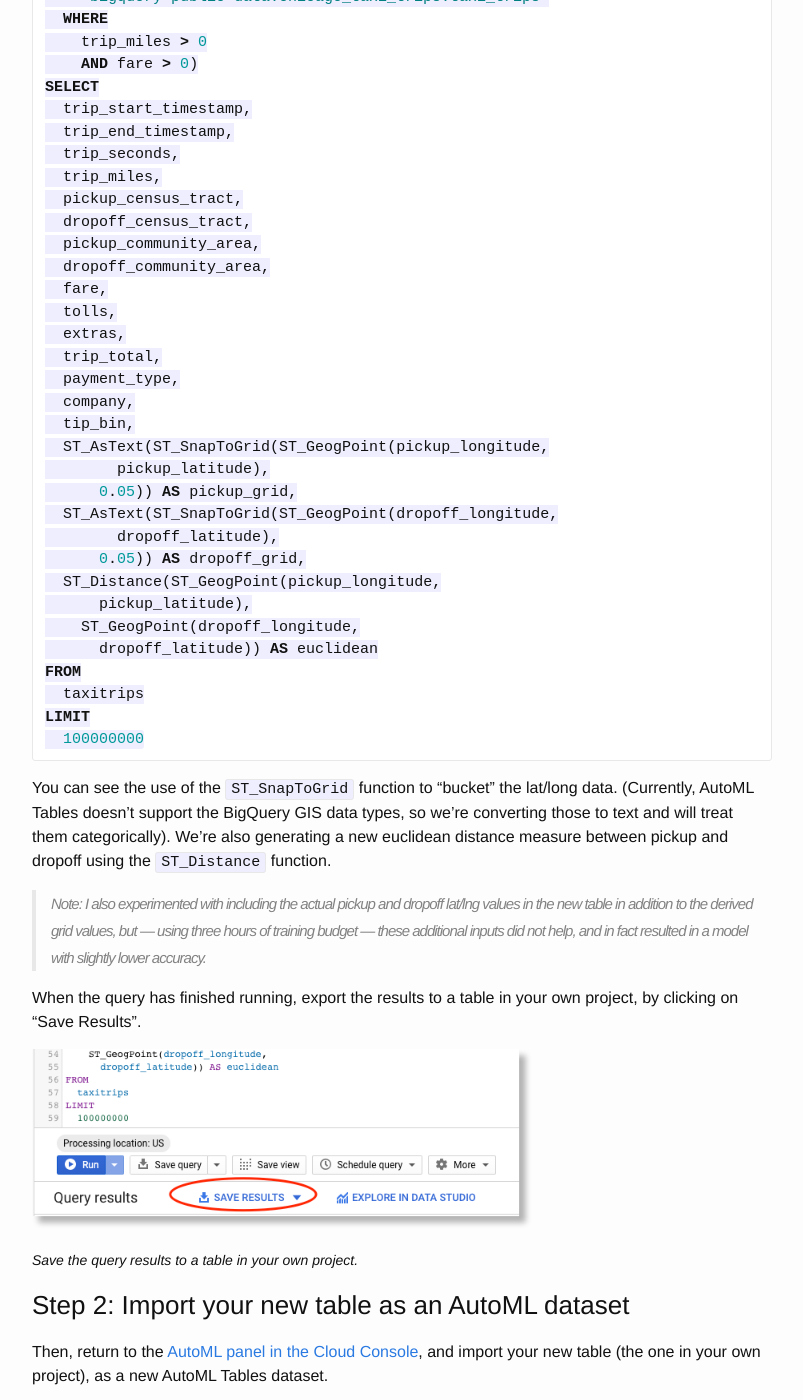
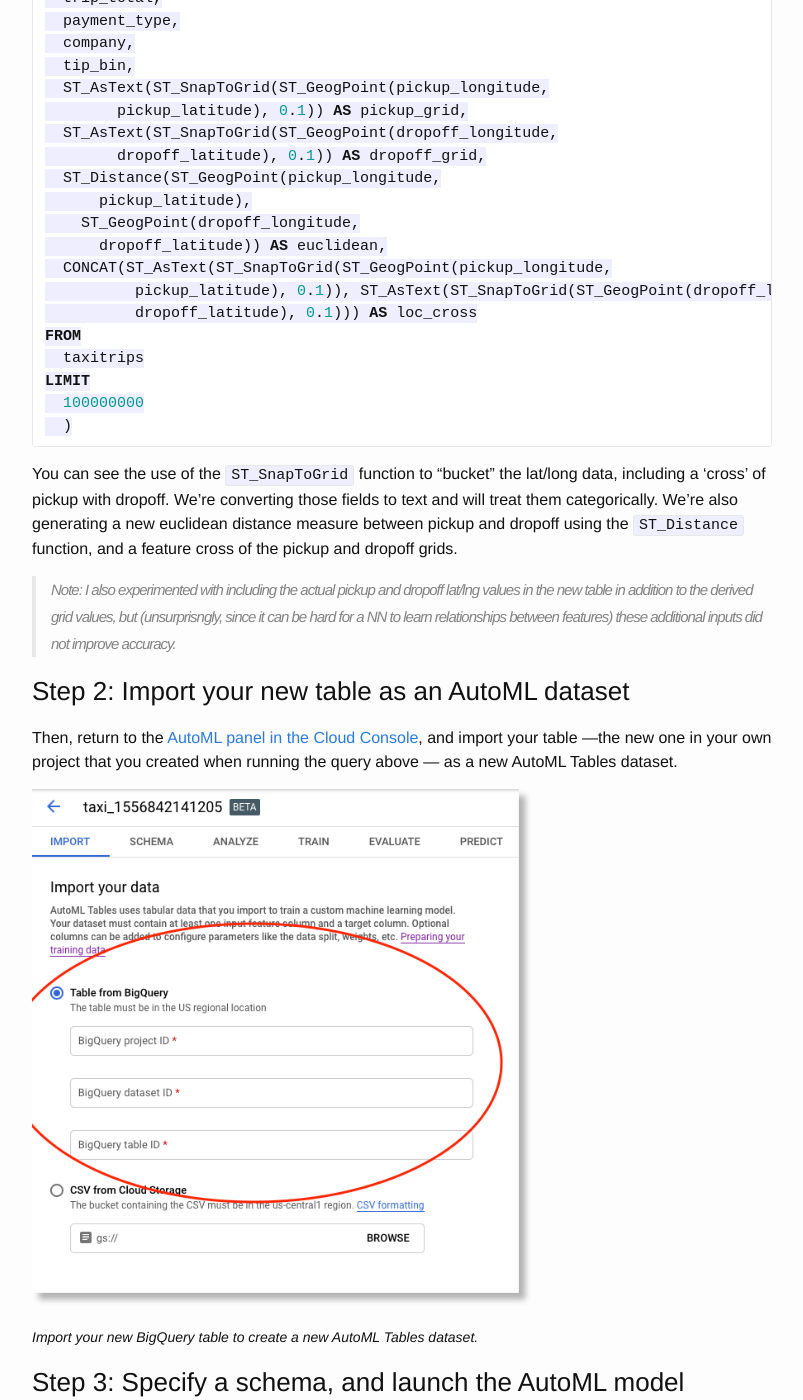
Before and after one commit to amygdala/amygdala.github.io, a Jekyll site: the page built from _posts/2019-05-03-automl-tables.md, in a window 1280 px wide and 1400 px high, scrolled down 1952 px. Shown: the whole window, without its empty margins (238-1041 px from the left). Built offline with Jekyll 4.4.1, drawn with Linux system fonts in a browser that asks for light colours; some of the changed text lies outside the part shown.

Commit message:
added loc_cross, + other small mods

````diff
--- a/_posts/2019-05-03-automl-tables.md
+++ b/_posts/2019-05-03-automl-tables.md
@@ -11,19 +11,18 @@
 
 [AutoML Tables](https://cloud.google.com/automl-tables/) was recently [announced](https://cloud.google.com/blog/products/ai-machine-learning/expanding-google-cloud-ai-to-make-it-easier-for-developers-to-build-and-deploy-ai) as a new member of GCP's [family](https://cloud.google.com/automl/) of AutoML products. It lets you automatically build and deploy state-of-the-art machine learning models on structured data.
 
-I thought it would be fun to try AutoML Tables on a dataset that's been used for a number of recent
-[TensorFlow](https://www.tensorflow.org)-based examples: the
+I thought it would be fun to try AutoML Tables on a dataset that's been used for a number of recent [TensorFlow](https://www.tensorflow.org)-based examples: the
 ['Chicago Taxi Trips' dataset](https://pantheon.corp.google.com/marketplace/details/city-of-chicago-public-data/chicago-taxi-trips), which is one of a large number of
 [public datasets hosted with BigQuery](https://cloud.google.com/bigquery/public-data/).
 
 These examples use this dataset to build a neural net model (specifically, a ["wide and deep" TensorFlow](https://www.tensorflow.org/api_docs/python/tf/estimator/DNNLinearCombinedClassifier) model) that predicts whether a given trip will result in a tip > 20%.  (Many of these examples also show how to use the [TensorFlow Extended (TFX)](https://www.tensorflow.org/tfx) libraries for things like data validation, feature preprocessing, and model analysis).
 
-<figure>
+<!-- <figure>
 <a href="/images/pipelines_acc.png" target="_blank"><img src="/images/pipelines_acc.png" /></a>
 <figcaption><br/><i>Metrics from running the <a href="https://kubeflow.org">Kubeflow Pipelines</a> <a href="https://github.com/kubeflow/pipelines/tree/master/samples/tfx">version</a> of the TFX-based 'Chicago Taxi Data' <a href="https://github.com/tensorflow/tfx/blob/master/tfx/examples/chicago_taxi/README.md">example</a>.</i></figcaption>
 </figure>
 
-<p></p>
+<p></p> -->
 
 We can't directly compare the results of the following AutoML experimentation to those previous examples, since they're using a different dataset and model architecture. However, we'll use a roughly similar set of input features and stick to the spirit of these other examples by doing binary classification on the tip percentage.
 
@@ -35,12 +34,13 @@
 
 So, we'll generate a version of the Chicago taxi trips public BigQuery table that has a new column reflecting whether or not the tip was > 20%.  We'll also do a bit of 'bucketing' of the lat/long information using the [(new-ish and very cool) BigQuery GIS functions](https://cloud.google.com/bigquery/docs/gis-data), and weed out rows where either the fare or trip miles are not > 0.
 
-So, the first thing we'll do is run a BigQuery query to generate this new version of the Chicago taxi dataset. Paste the following SQL into the [BigQuery query window](https://console.cloud.google.com/bigquery), or [use this URL](https://console.cloud.google.com/bigquery?sq=467744782358:ae38c8baf54a46489536ae486979a1bc).
+So, the first thing we'll do is run a BigQuery query to generate this new version of the Chicago taxi dataset. Paste the following SQL into the [BigQuery query window](https://console.cloud.google.com/bigquery), or [use this URL](https://console.cloud.google.com/bigquery?sq=467744782358:66c15f6305484f46a52ec5d2a8ac888b). **Edit the SQL to use your own project and dataset prior to running the query**.
 
 > <small>Note: when I ran this query, it processed about 15.7 GB of data.</small>
 
 
 ```sql
+CREATE OR REPLACE TABLE `your-project.your-dataset.chicago_taxitrips_mod` AS (
 WITH
   taxitrips AS (
   SELECT
@@ -87,37 +87,39 @@
   company,
   tip_bin,
   ST_AsText(ST_SnapToGrid(ST_GeogPoint(pickup_longitude,
-        pickup_latitude),
-      0.05)) AS pickup_grid,
+        pickup_latitude), 0.1)) AS pickup_grid,
   ST_AsText(ST_SnapToGrid(ST_GeogPoint(dropoff_longitude,
-        dropoff_latitude),
-      0.05)) AS dropoff_grid,
+        dropoff_latitude), 0.1)) AS dropoff_grid,
   ST_Distance(ST_GeogPoint(pickup_longitude,
       pickup_latitude),
     ST_GeogPoint(dropoff_longitude,
-      dropoff_latitude)) AS euclidean
+      dropoff_latitude)) AS euclidean,
+  CONCAT(ST_AsText(ST_SnapToGrid(ST_GeogPoint(pickup_longitude,
+          pickup_latitude), 0.1)), ST_AsText(ST_SnapToGrid(ST_GeogPoint(dropoff_longitude,
+          dropoff_latitude), 0.1))) AS loc_cross
 FROM
   taxitrips
 LIMIT
   100000000
+  )
 ```
 
-You can see the use of the `ST_SnapToGrid` function to "bucket" the lat/long data. (Currently, AutoML Tables doesn't support the BigQuery GIS data types, so we're converting those to text and will treat them categorically). We're also generating a new euclidean distance measure between pickup and dropoff using the `ST_Distance` function.
+You can see the use of the `ST_SnapToGrid` function to "bucket" the lat/long data, including a 'cross' of pickup with dropoff. We're converting those fields to text and will treat them categorically. We're also generating a new euclidean distance measure between pickup and dropoff using the `ST_Distance` function, and a feature cross of the pickup and dropoff grids.
 
-> <small>Note: I also experimented with including the actual pickup and dropoff lat/lng values in the new table in addition to the derived grid values, but — using three hours of training budget — these additional inputs did not help, and in fact resulted in a model with slightly lower accuracy.</small>
+> <small>Note: I also experimented with including the actual pickup and dropoff lat/lng values in the new table in addition to the derived grid values, but (unsurprisngly, since it can be hard for a NN to learn relationships *between* features) these additional inputs did not improve accuracy.</small>
 
-When the query has finished running, export the results to a table in your own project, by clicking on "Save Results".
+<!-- When the query has finished running, export the results to a table in your own project, by clicking on "Save Results".
 
 <figure>
 <a href="/images/bq_save_results.png" target="_blank"><img src="/images/bq_save_results.png" width="500"/></a>
 <figcaption><br/><i>Save the query results to a table in your own project.</i></figcaption>
 </figure>
 
-<p></p>
+<p></p> -->
 
 ### Step 2: Import your new table as an AutoML dataset
 
-Then, return to the [AutoML panel in the Cloud Console](https://console.cloud.google.com/automl-tables/datasets), and import your new table (the one in your own project), as a new AutoML Tables dataset.
+Then, return to the [AutoML panel in the Cloud Console](https://console.cloud.google.com/automl-tables/datasets), and import your table —the new one in your own project that you created when running the query above — as a new AutoML Tables dataset.
 
 <figure>
 <a href="/images/create_dataset.png" target="_blank"><img src="/images/create_dataset.png" width="500"/></a>
@@ -133,16 +135,18 @@
 We'll use the `tip_bin` column as the _target_.  Recall that this is one of the new columns we created when generating the new BigQuery table.  So, the ML task will be to learn how to predict — given other information about the trip — whether or not the tip will be over 20%.
 Note that once you select this column as the target, AutoML automatically suggests that it should build a classification model, which is what we want.
 
-Then, we'll adjust some of the column types.  AutoML does a pretty good job of inferring what they should be, based on the characteristics of the dataset.  However, we'll set the 'census tract' and 'community area' columns (for both pickup and dropoff) to be treated as *categorical*, not numerical.
+Then, we'll adjust some of the column types.  AutoML does a pretty good job of inferring what they should be, based on the characteristics of the dataset.  However, we'll set the 'census tract' and 'community area' columns (for both pickup and dropoff) to be treated as *categorical*, not numerical. We'll also set the the `pickup_grid`,
+`dropoff_grid`, and `loc_cross` columns as categorical.
 
 <figure>
-<a href="/images/schema.png" target="_blank"><img src="/images/schema.png" width="90%"/></a>
+<a href="/images/schema2.png" target="_blank"><img src="/images/schema2.png" width="90%"/></a>
 <figcaption><br/><i>Specify the input schema for your training job.</i></figcaption>
 </figure>
 
 <p></p>
 
-We can view an analysis of the dataset as well.  Some rows have a lot of missing fields.  We won't take any further action for this example, but if this was your own dataset, this might indicate places where your data collection process was problematic or where your daataset needed some cleanup.
+We can view an analysis of the dataset as well.  Some rows have a lot of missing fields.  We won't take any further action for this example, but if this was your own dataset, this might indicate places where your data collection process was problematic or where your daataset needed some cleanup. You can also check the number of distinct values for a column, and look at the correlation of a column with the target. (Note that the `tolls` field has low correlation with the target).
+
 
 <figure>
 <a href="/images/analyze.png" target="_blank"><img src="/images/analyze.png" width="90%"/></a>
@@ -152,18 +156,18 @@
 <p></p>
 
 Now we're ready to kick off the training job. We need to tell it how many node-hours to spend.  Here I'm using 3, but you might want to use just 1 hour in your experiment. [(Here's](https://cloud.google.com/automl-tables/pricing?_ga=2.214193684.-287350488.1556733758) the (beta) pricing guide.)
-We'll also tell AutoML which (non-target) columns to use as input.  Here, we'll indicate to drop one column,
-the `trip_total`. This value is correlated with tip, so for the purposes of this experiment, its inclusion is 'cheating'.
+We'll also tell AutoML which (non-target) columns to use as input.  Here, we'll indicate to drop
+the `trip_total`. This value tracks with tip, so for the purposes of this experiment, its inclusion is 'cheating'. We'll also tell it to drop the `tolls` field, which the analysis indicated had very low correlation with the target.
 
 <figure>
-<a href="/images/train_setup.png" target="_blank"><img src="/images/train_setup.png" width="500"/></a>
+<a href="/images/train_setup2.png" target="_blank"><img src="/images/train_setup2.png" width="500"/></a>
 <figcaption><br/><i>Setting up an AutoML Tables training job.</i></figcaption>
 </figure>
 
 
 ### Evaluating the AutoML model
 
-When the training completes, you'll get an email notification. AutoML automatically generates and displays model evaluation metrics for you. We can see, for example, that the model accuracy is 90.6% and the AUC ROC is 0.954.
+When the training completes, you'll get an email notification. AutoML automatically generates and displays model evaluation metrics for you. We can see, for example, that for this training run, model accuracy is 90.6% and the AUC ROC is 0.954. (Your results will probably vary a bit).
 
 <figure>
 <a href="/images/automl_eval1.png" target="_blank"><img src="/images/automl_eval1.png" width="95%"/></a>
@@ -181,10 +185,10 @@
 
 <p></p>
 
-...and a histogram of the input features that were of most importance. This histogram is kind of interesting: it suggests that `payment_type` was most important.  (My guess: people are more likely to tip if they're putting the fare on a credit card, where a tip is automatically suggested).  It looks like the pickup and dropoff info was not that informative, though information about trip distance was a bit more so.
+...and a histogram of the input features that were of most importance. This histogram is kind of interesting: it suggests that `payment_type` was most important.  (My guess: people are more likely to tip if they're putting the fare on a credit card, where a tip is automatically suggested).  It looks like the pickup and dropoff info was not that informative, though information about trip distance, and the pickup/dropoff cross, were a bit more so.
 
 <figure>
-<a href="/images/automl_feature_impt.png" target="_blank"><img src="/images/automl_feature_impt.png" width="90%"/></a>
+<a href="/images/feature_impt.png" target="_blank"><img src="/images/feature_impt.png" width="90%"/></a>
 <figcaption><br/><i>The most important features in the dataset, for predicting the given target.</i></figcaption>
 </figure>
 
@@ -249,6 +253,6 @@
 
 ### Wrap-up
 
-In this post, I showed how straightforward it is to use AutoML Tables to train, evaluate, and use deep neural net models based on your own structured data, but without needing to build model code or manage distributed training; and then deploy the result for scalable serving.
+In this post, I showed how straightforward it is to use AutoML Tables to train, evaluate, and use state-of-the-art deep neural net models that are based on your own structured data, but without needing to build model code or manage distributed training; and then deploy the result for scalable serving.
 
 The example also showed how easy it is to leverage BigQuery queries (in particular I highlighted some of the the BigQuery GIS functions) to do some feature pre-processing.
````
Also changed, not shown: images/feature_impt.png (added), images/schema2.png (added), images/train_setup2.png (added).
